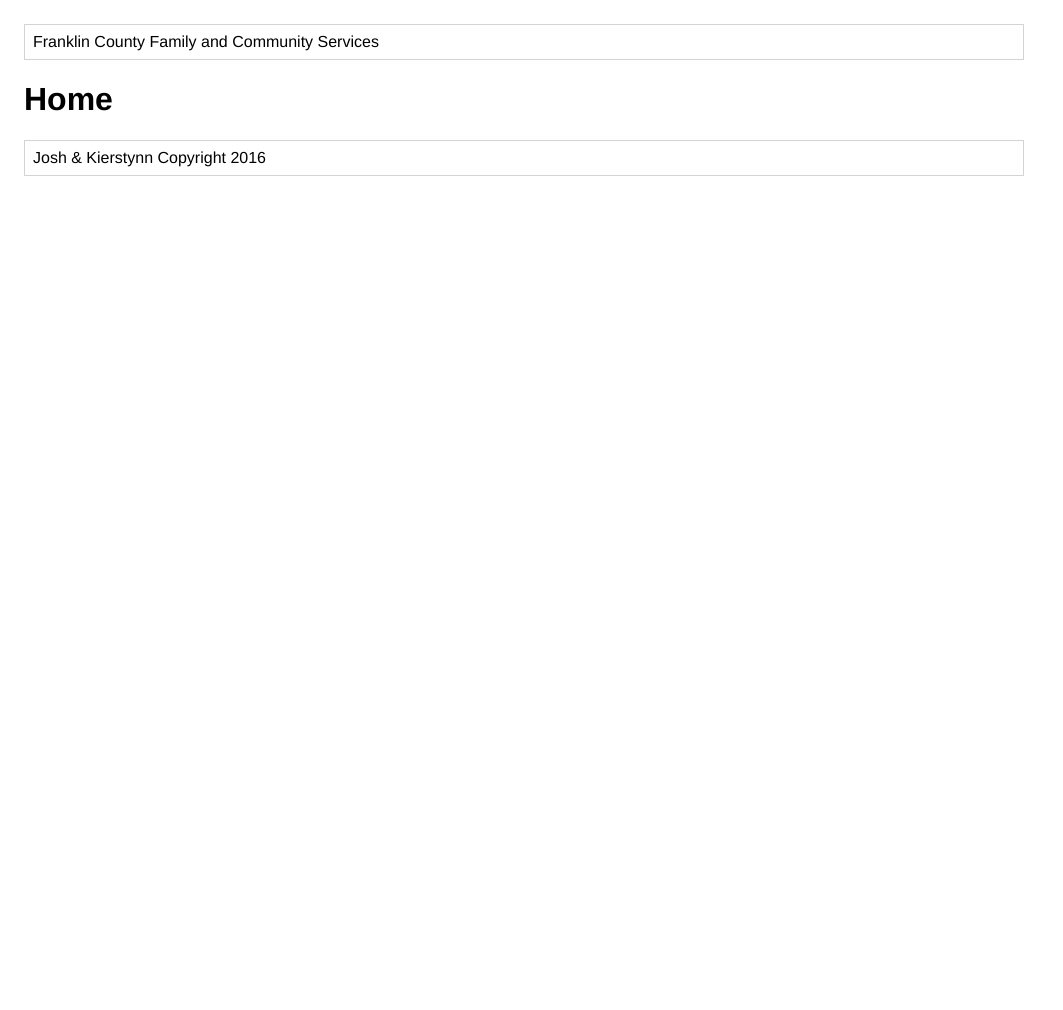
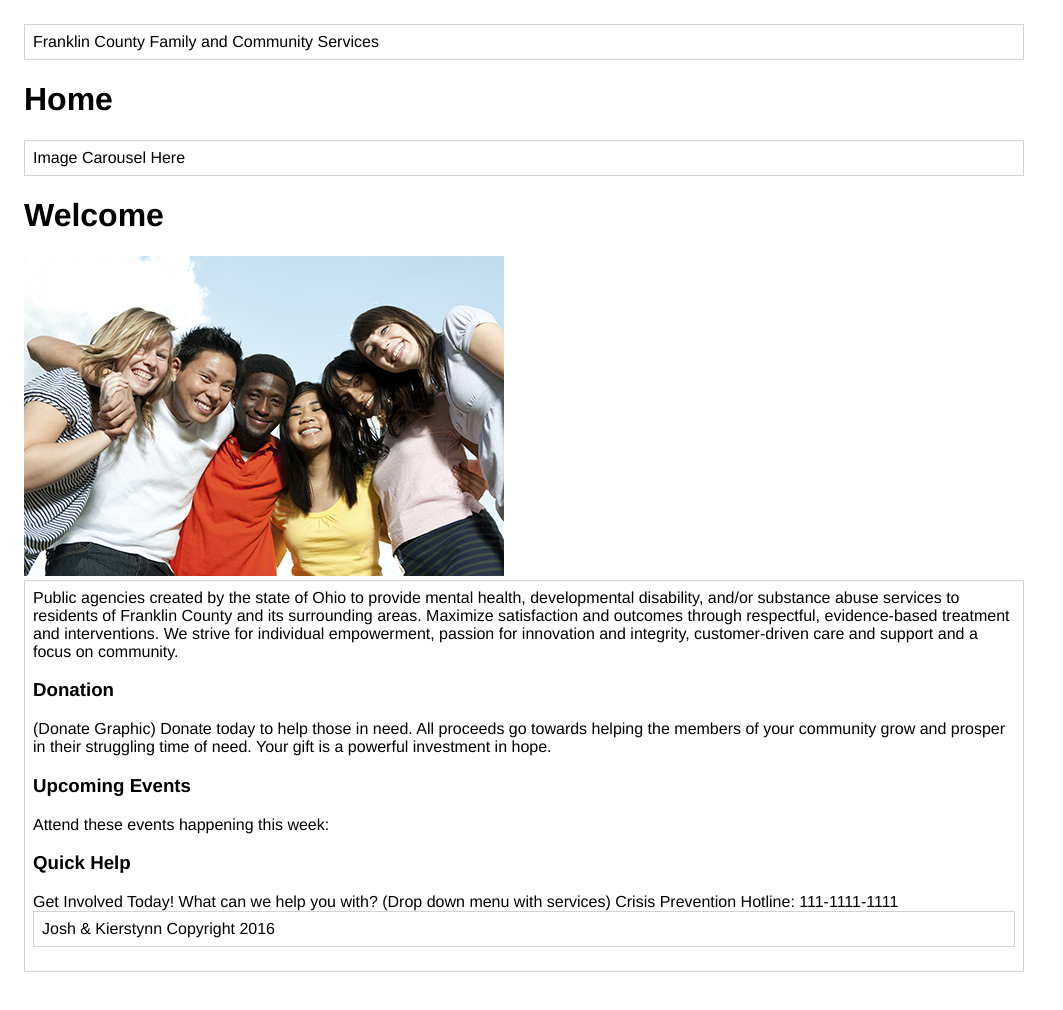
Before and after one commit to KentStateWeb/fall2016-team-1, a plain HTML site: page wireframes/index.html in a window 1280 px wide. Shown: the whole page, without its empty margins (0-1063 px from the left). Before the commit the page ends 800 px from the top, so only its background shows below. Drawn offline with Linux system fonts and the light colour scheme.

Commit message:
Updated homepage with photo and headings.

```diff
--- a/wireframes/index.html
+++ b/wireframes/index.html
@@ -9,8 +9,31 @@
   </head>
   <body>
     <header>Franklin County Family and Community Services</header>
-    <h1>Home</h2>
+    <h1>Home</h1>
+<div class="Carousel">Image Carousel Here</div>
+    <h1>Welcome</h1>
+
+<img src="img/ppl.jpg" class="img-responsive" alt="Kind people hugging">
+<div class="intro">Public agencies created by the state of Ohio to provide mental health, developmental disability, and/or substance abuse services to residents of Franklin County and its surrounding areas.
+Maximize satisfaction and outcomes through respectful, evidence-based treatment and interventions.
+We strive for individual empowerment, passion for innovation and integrity, customer-driven care and support and a focus on community.
+
+
+<h3>Donation</h3>
+(Donate Graphic) Donate today to help those in need. All proceeds go towards helping the members of your community grow and prosper in their struggling time of need. Your gift is a powerful investment in hope.
+
+
+<h3>Upcoming Events</h3>
+Attend these events happening this week:
+
+
+<h3>Quick Help</h3>
+Get Involved Today!
+What can we help you with? (Drop down menu with services)
+Crisis Prevention Hotline: 111-1111-1111
+
       <footer>Josh &amp; Kierstynn Copyright 2016</footer>
       <link href="style.css" rel="stylesheet" type="text/css" media="screen" /> <!-- Add your stylesheet here, before the closing HTML tag -->
+
   </body>
 </html>
--- a/wireframes/style.css
+++ b/wireframes/style.css
@@ -8,3 +8,6 @@ div, section, main, aside, header, footer {
   padding: .5em;
   margin-bottom: 1em;
 }
+.img-responsive {
+  max-width: 700px;
+}
```
Also changed, not shown: wireframes/img/ppl.jpg (added), 2 other files.
